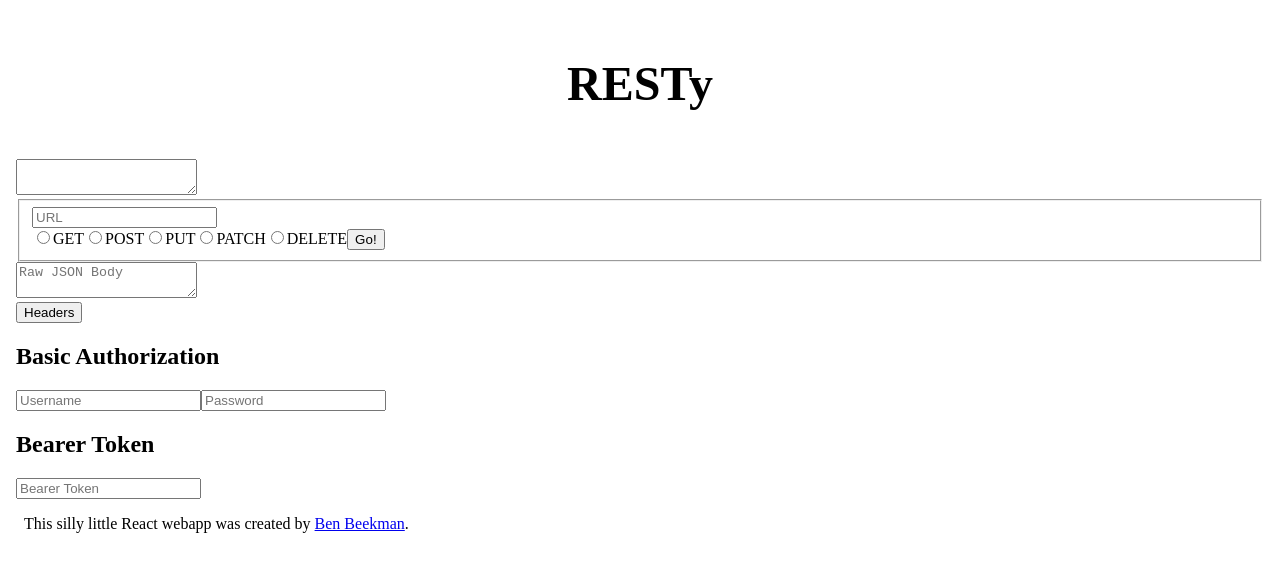
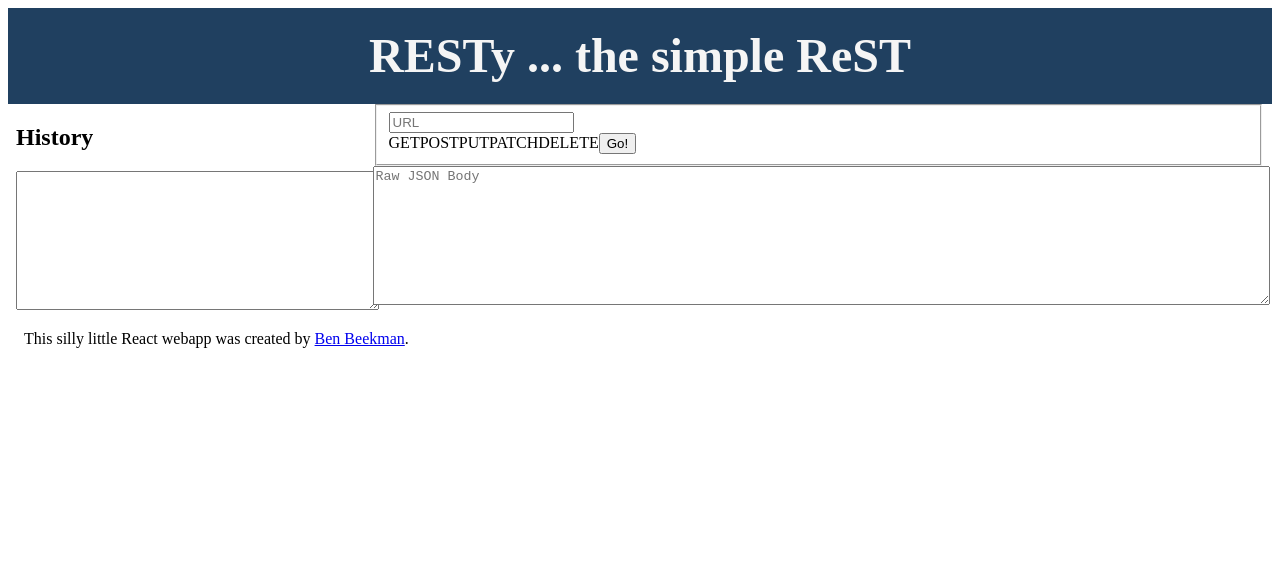
Before and after one commit to beekman/resty, a React app: page / in a window 1280 px wide. Shown: the top 572 px of the page. Built offline with nearby package versions, Linux system fonts and the light colour scheme.

Commit message:
updated styles and container business logic

```diff
--- a/package.json
+++ b/package.json
@@ -26,7 +26,8 @@
   "license": "ISC",
   "dependencies": {
     "react": "16.12.0",
-    "react-dom": "16.12.0"
+    "react-dom": "16.12.0",
+    "react-json-view": "1.19.1"
   },
   "devDependencies": {
     "@babel/core": "7.8.4",
--- a/src/components/App.css
+++ b/src/components/App.css
@@ -1,14 +1,60 @@
 .Header {
-  padding: 1rem;
   margin: 0 auto;
   font-size: 1.5rem;
 	display: flex;
 	justify-content: center;
 	align-items: center;
+  background: #204060;
+  color: #f5f5f5;
+  height: 4em;
+  line-height: 4em;
+  padding: 0 2em;
+
+  h1{
+    margin:0;
+  }
 }
 
 .Container {
-padding: 0 0.5rem;
+  padding: 0 0.5rem;
+  display: grid;
+  grid-template-columns: 2fr 5fr;
+
+  input[type=radio] {
+      display: none;
+  }
+
+  textarea{
+    width: 100%;
+    height: 10em;
+  }
+
+  .col-2 {
+    display: grid;
+    grid-template-columns: 1fr 1fr;
+  }
+
+  .visible-false{
+    display: none;
+    visibility: hidden;
+  }
+
+  .History {
+
+  }
+
+  .Deck {
+    padding: 0 1rem;
+
+    #json {
+      background: #f5f5f5;
+      border: 1px solid #ccc;
+      flex: 1 1;
+      flex-basis: 0;
+      overflow: auto;
+      padding: 1em;
+    }
+  }
 }
 
 .Footer {
--- a/src/components/Container.js
+++ b/src/components/Container.js
@@ -3,7 +3,31 @@ import styles from './App.css';
 import Deck from './Deck.js';
 import History from './History.js';
 export default class Container extends Component {
+  state= {
+    url:'',
+    method: '',
+    requestBody: '',
+    response: [],
+    historyItems: []
+  }
+
+  handleSubmit = event => {
+    event.preventDefault();
+    console.log(this.state);
+    this.setState({ historyItems: [...this.state.historyItems]});
+    makeFetch(this.state.url)
+    .then(res => {
+      this.setState({response:res});
+    })
+  }
+
+  handleChange = ({target}) => {
+    this.setState({ [target.name]: target.value});
+  }
+
   render() {
+    const {url, method, requestBody, response, historyItems} = this.state;
+
     return (
       <main className={ styles.Container }>
         <History />
--- a/src/components/Deck.js
+++ b/src/components/Deck.js
@@ -1,6 +1,8 @@
 import React, { Component } from 'react';
 import styles from './App.css';
 export default class Deck extends Component {
+
+
   render() {
     return (
       <section className={ Deck.styles }>
@@ -31,18 +33,7 @@ export default class Deck extends Component {
             <div id="body">
               <textarea placeholder="Raw JSON Body" name="requestBody" disabled=""></textarea>
             </div>
-            <div id="headers">
-              <button>Headers</button>
-              <div className="visible-false">
-                <h2>Basic Authorization</h2>
-                <input name="authusername" placeholder="Username" value="" />
-                <input name="authpassword" type="authpassword" placeholder="Password" value="" />
-              </div>
-              <div className="visible-false">
-                <h2>Bearer Token</h2>
-                <input type="text" className="wide" name="authtoken" placeholder="Bearer Token" value="" />
-              </div>
-            </div>
+
         </section>
       </form>
     </section>
--- a/src/components/Header.js
+++ b/src/components/Header.js
@@ -4,7 +4,7 @@ export default class Header extends Component {
   render() {
     return (
       <header className={ styles.Header }>
-        <h1>RESTy</h1>
+        <h1>RESTy ... the simple ReST</h1>
       </header>
     );
   }
--- a/src/components/History.js
+++ b/src/components/History.js
@@ -5,7 +5,8 @@ export default class History extends Component {
   render() {
     return (
       <aside className={ History.styles }>
-      <textarea />
+        <h2>History</h2>
+        <textarea />
       </aside>
     );
   }
```
Also changed, not shown: 1 other file (tests, documents, lock files or other folders).
